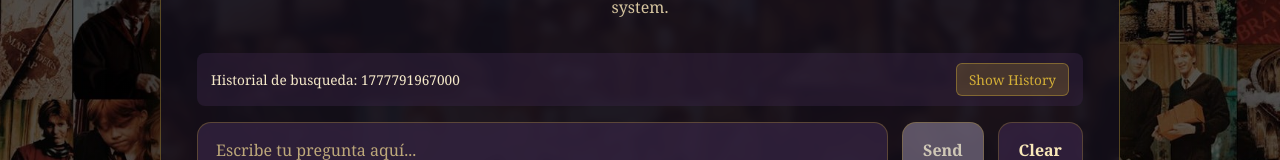
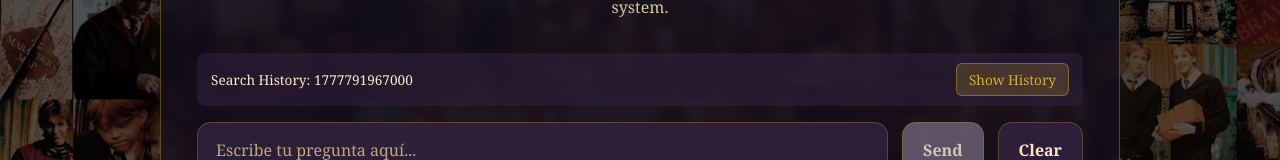
Before and after one commit to estanixx/horrocruxes, a React (Vite) app in the folder frontend/: page / in a window 1280 px wide. Shown: the part 215-375 px from the top of the page. Built offline with nearby package versions, Linux system fonts and the light colour scheme; no server answers.

Commit message:
actualizando readme

```diff
--- a/frontend/src/App.jsx
+++ b/frontend/src/App.jsx
@@ -8,7 +8,7 @@ import TimelinePanel from "./components/TimelinePanel";
 import ReportPanel from "./components/ReportPanel";
 
 function normalizeApiUrl(url) {
-  if (!url) return "http://localhost:8000";
+  if (!url) return "http://localhost:8080";
   return url.endsWith("/") ? url.slice(0, -1) : url;
 }
 
@@ -179,7 +179,7 @@ function App() {
         <Header />
 
         <div className="session-indicator">
-          <p>Historial de busqueda: {sessionId.split("-")[1]}</p>
+          <p>Search History: {sessionId.split("-")[1]}</p>
           <button
             className="history-toggle-btn"
             onClick={() => setShowHistory(!showHistory)}
```
Also changed, not shown: 2 other files (tests, documents, lock files or other folders).
